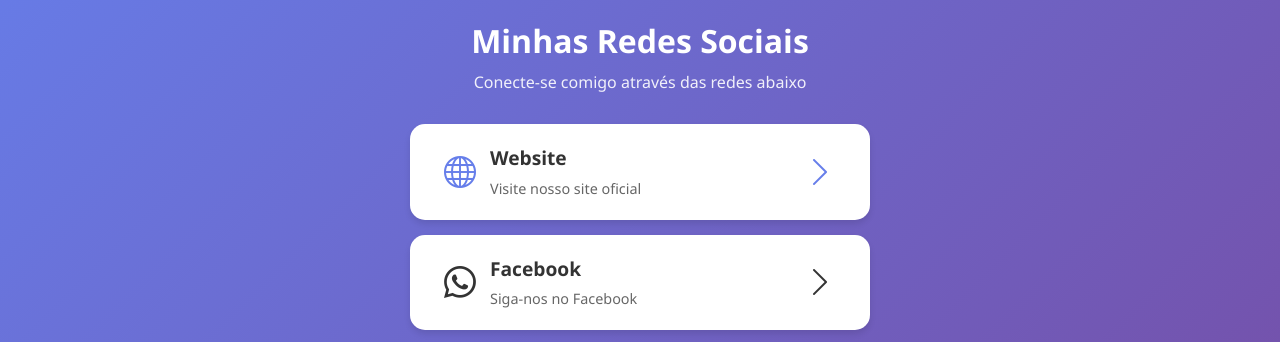
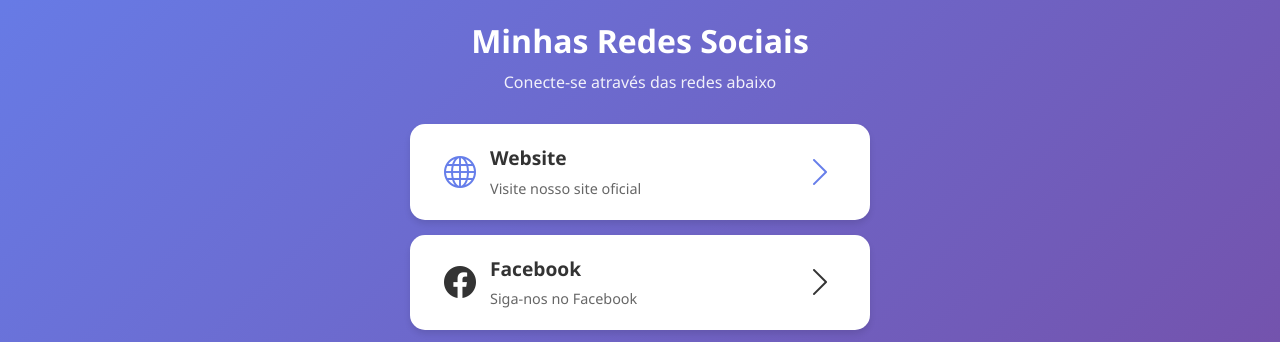
Before and after one commit to SmilePapelaria/ListaLinks, a plain HTML site: page index.html in a window 1280 px wide. Shown: the part 135-477 px from the top of the page. Drawn offline with nearby package versions, Linux system fonts and the light colour scheme.

Commit message:
Update social media section in index.html

```diff
--- a/index.html
+++ b/index.html
@@ -129,7 +129,7 @@
     <div class="container-links">
         <div class="profile-section">
             <h1>Minhas Redes Sociais</h1>
-            <p>Conecte-se comigo através das redes abaixo</p>
+            <p>Conecte-se através das redes abaixo</p>
         </div>
 
         <div class="links-list">
@@ -145,7 +145,7 @@
 
             <!-- Facebook Link -->
             <a href="https://www.facebook.com/p/Smile-Papelaria-100051651054160/" target="_blank" rel="noopener noreferrer" class="social-link facebook-link">
-                <i class="bi bi-whatsapp"></i>
+                <i class="bi bi-facebook"></i>
                 <div class="link-content">
                     <div class="link-title">Facebook</div>
                     <div class="link-description">Siga-nos no Facebook</div>
```
